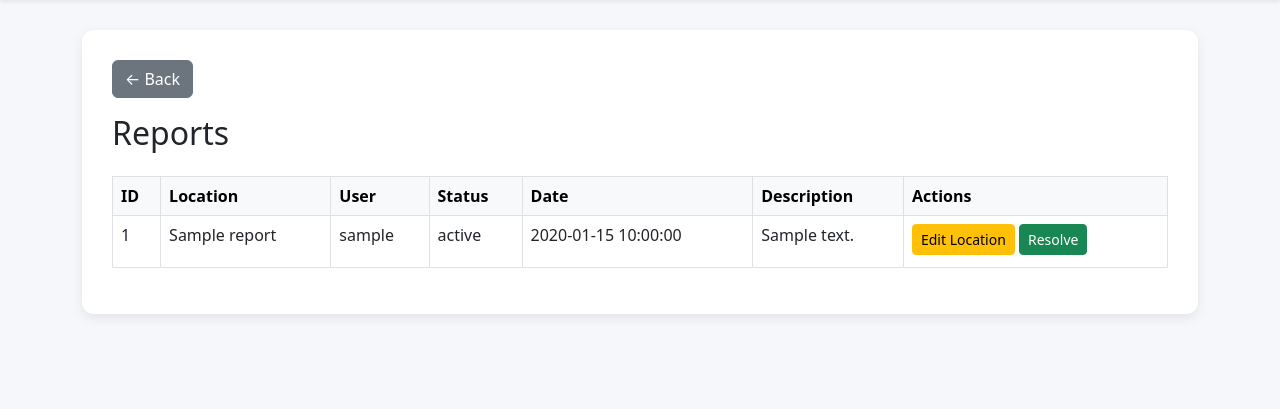
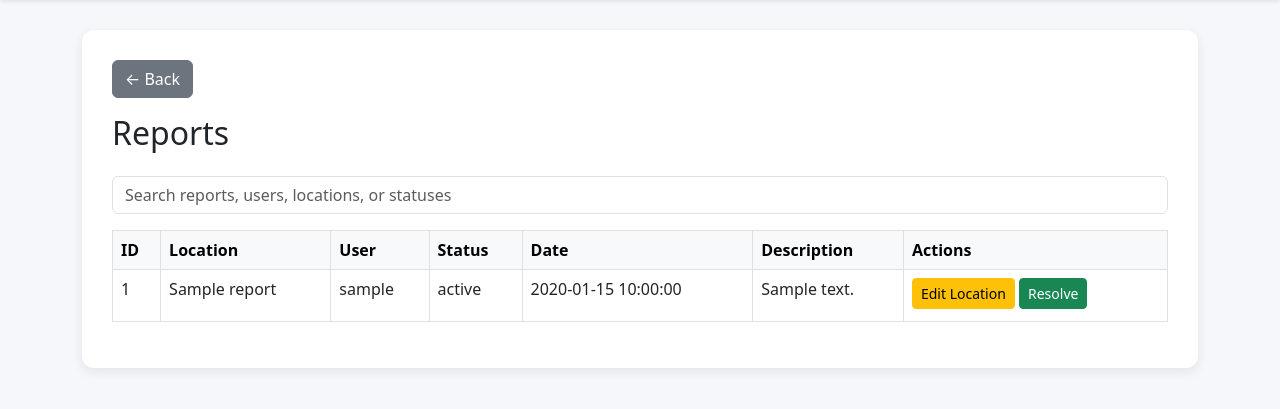
Before and after one commit to fna106/FreeFoodMap, a Flask app: template templates/admin_reports.html in a window 1280 px wide. Shown: the part 56-465 px from the top of the page. Run offline with Flask 3, Linux system fonts and the light colour scheme; the template is opened without the code that fills it: most values are stand-ins (such as "Sample title", 1, 10 or a date in 2020).

Commit message:
Update admin_reports.html
Added client-side search/filtering to the admin reports table

```diff
--- a/templates/admin_reports.html
+++ b/templates/admin_reports.html
@@ -48,7 +48,9 @@
         <h2 class="mb-4">Reports</h2>
 
         {% if reports %}
-        <table class="table table-bordered table-hover">
+        <input class="form-control mb-3" data-table-filter="#reports-table" placeholder="Search reports, users, locations, or statuses">
+
+        <table id="reports-table" class="table table-bordered table-hover">
             <thead class="table-light">
                 <tr>
                     <th>ID</th>
@@ -99,5 +101,6 @@
     </div>
 </div>
 
+<script src="/static/scripts/admin_table_filter.js"></script>
 </body>
 </html>
```
